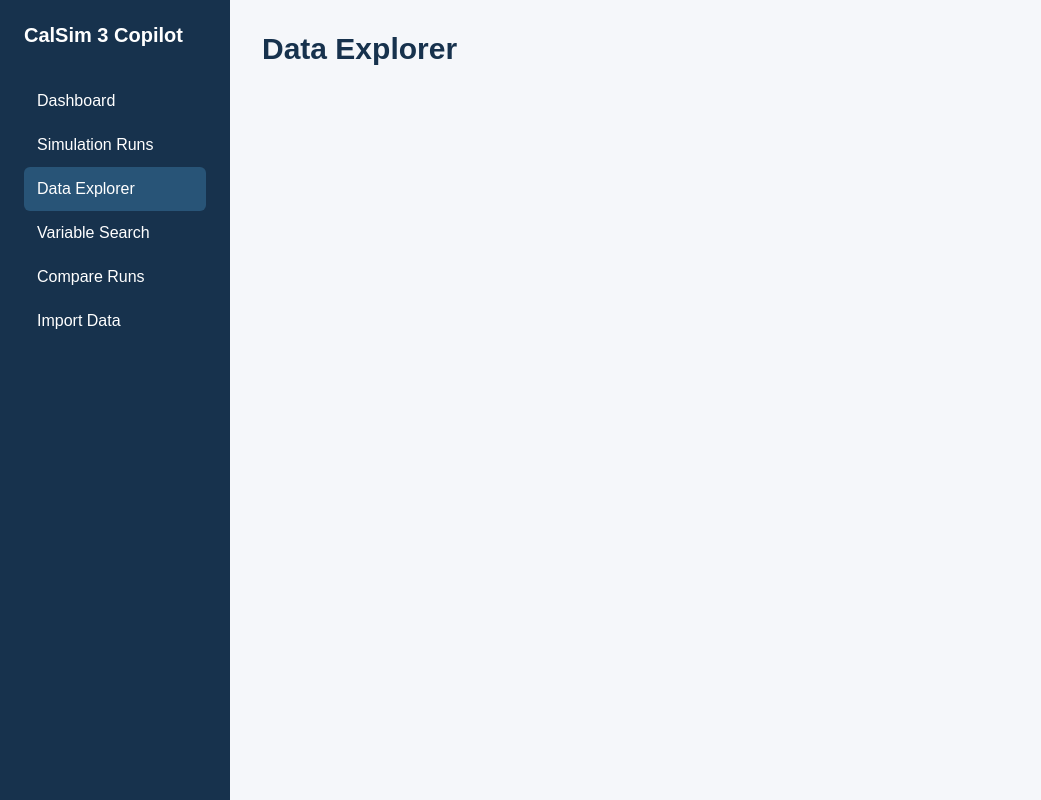
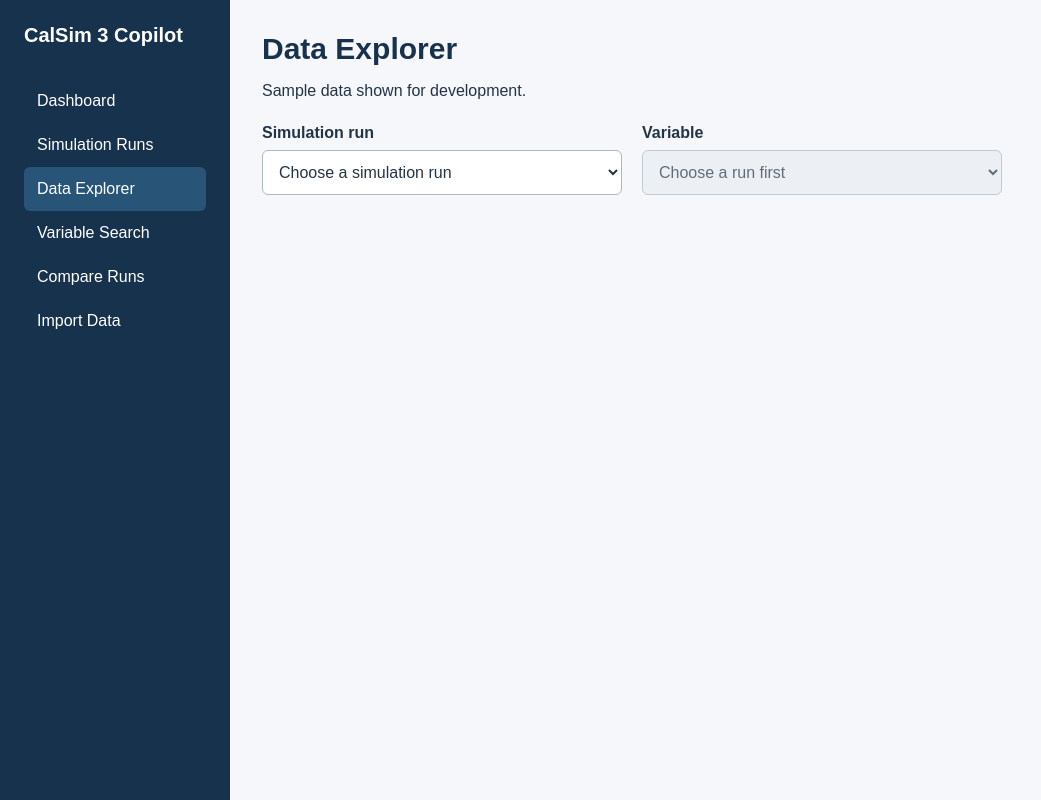
Before and after one commit to SantiagoAlvarado3377/calsim3, a React app in the folder frontend/: page / in a window 1280 px wide. Both pictures are taken after a click on the button "Data Explorer". Shown: the whole page, without its empty margins (0-1041 px from the left). Built offline with nearby package versions, Linux system fonts and the light colour scheme; the HTML template or start-up script is replaced by a standard one.

Commit message:
SCRUM-13 SCRUM-14 Add run and variable selectors with sample data

```diff
--- a/frontend/src/App.css
+++ b/frontend/src/App.css
@@ -70,3 +70,42 @@
     gap: 8px;
   }
 }
+
+.data-explorer-selectors {
+  display: flex;
+  flex-wrap: wrap;
+  gap: 20px;
+  margin-top: 24px;
+}
+
+.data-explorer-field {
+  display: flex;
+  flex-direction: column;
+  gap: 8px;
+  flex: 1 1 240px;
+  max-width: 360px;
+}
+
+.data-explorer-field label {
+  font-weight: 600;
+}
+
+.data-explorer-field select {
+  width: 100%;
+  padding: 12px;
+  border: 1px solid #aab7c4;
+  border-radius: 6px;
+  background: white;
+  color: #243447;
+  font: inherit;
+}
+
+.data-explorer-field select:disabled {
+  background: #e9edf2;
+  cursor: not-allowed;
+}
+
+.data-explorer-field select:focus-visible {
+  outline: 2px solid #285477;
+  outline-offset: 2px;
+}
--- a/frontend/src/pages/DataExplorer.jsx
+++ b/frontend/src/pages/DataExplorer.jsx
@@ -1,10 +1,83 @@
-// displays the Data Explorer page title
+import { useState } from 'react';
+
+// sample options used until imported simulation data is connected
+const sampleRuns = [
+  {
+    id: 'sample-run-1',
+    name: 'Sample Run 1',
+    variables: [
+      { id: 'sample-storage', name: 'Sample Reservoir Storage' },
+      { id: 'sample-flow', name: 'Sample River Flow' },
+    ],
+  },
+  {
+    id: 'sample-run-2',
+    name: 'Sample Run 2',
+    variables: [
+      { id: 'sample-flow', name: 'Sample River Flow' },
+      { id: 'sample-demand', name: 'Sample Water Demand' },
+    ],
+  },
+];
+
 function DataExplorer() {
+  const [selectedRunId, setSelectedRunId] = useState('');
+  const [selectedVariableId, setSelectedVariableId] = useState('');
+
+  const selectedRun = sampleRuns.find(
+    (run) => run.id === selectedRunId
+  );
+
+  function handleRunChange(event) {
+    setSelectedRunId(event.target.value);
+    setSelectedVariableId(''); // clears the previous variable when the run changes
+  }
+
   return (
     <main className="data-explorer" aria-labelledby="data-explorer-title">
       <header className="data-explorer-header">
         <h1 id="data-explorer-title">Data Explorer</h1>
       </header>
+
+      <p>Sample data shown for development.</p>
+
+      <div className="data-explorer-selectors">
+        <div className="data-explorer-field">
+          <label htmlFor="simulation-run">Simulation run</label>
+          <select
+            id="simulation-run"
+            value={selectedRunId}
+            onChange={handleRunChange}
+          >
+            <option value="">Choose a simulation run</option>
+            {sampleRuns.map((run) => (
+              <option key={run.id} value={run.id}>
+                {run.name}
+              </option>
+            ))}
+          </select>
+        </div>
+
+        <div className="data-explorer-field">
+          <label htmlFor="simulation-variable">Variable</label>
+          <select
+            id="simulation-variable"
+            value={selectedVariableId}
+            onChange={(event) => setSelectedVariableId(event.target.value)}
+            disabled={!selectedRun}
+          >
+            <option value="">
+              {selectedRun ? 'Choose a variable' : 'Choose a run first'}
+            </option>
+            {/* shows only the variables available in the selected run */}
+            {selectedRun?.variables.map((variable) => (
+              <option key={variable.id} value={variable.id}>
+                {variable.name}
+              </option>
+            ))}
+          </select>
+        </div>
+      </div>
     </main>
   );
 }
```
